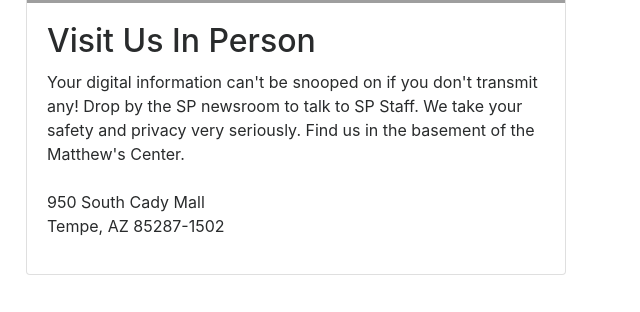
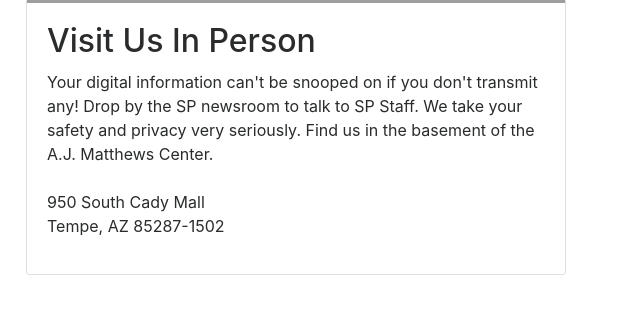
Before and after one commit to TheStatePress/tip-page, a plain HTML site: page index.html in a window 1280 px wide. Shown: the part 459-771 px from the top of the page, 629-1269 px from the left. Drawn offline with nearby package versions, Linux system fonts and the light colour scheme; grey boxes are pictures that could not be loaded.

Commit message:
Fixed building name

```diff
--- a/index.html
+++ b/index.html
@@ -66,7 +66,7 @@
                         <div class="card-text">
                             <p>Your digital information can't be snooped on if you don't transmit any! Drop by the SP newsroom
                                 to talk to SP Staff. We take your safety and privacy very seriously. Find us in the basement
-                                of the Matthew's Center. <br><br>950 South Cady Mall <br>Tempe, AZ 85287-1502
+                                of the A.J. Matthews Center. <br><br>950 South Cady Mall <br>Tempe, AZ 85287-1502
                             </p>
                         </div>
                     </div>
```
